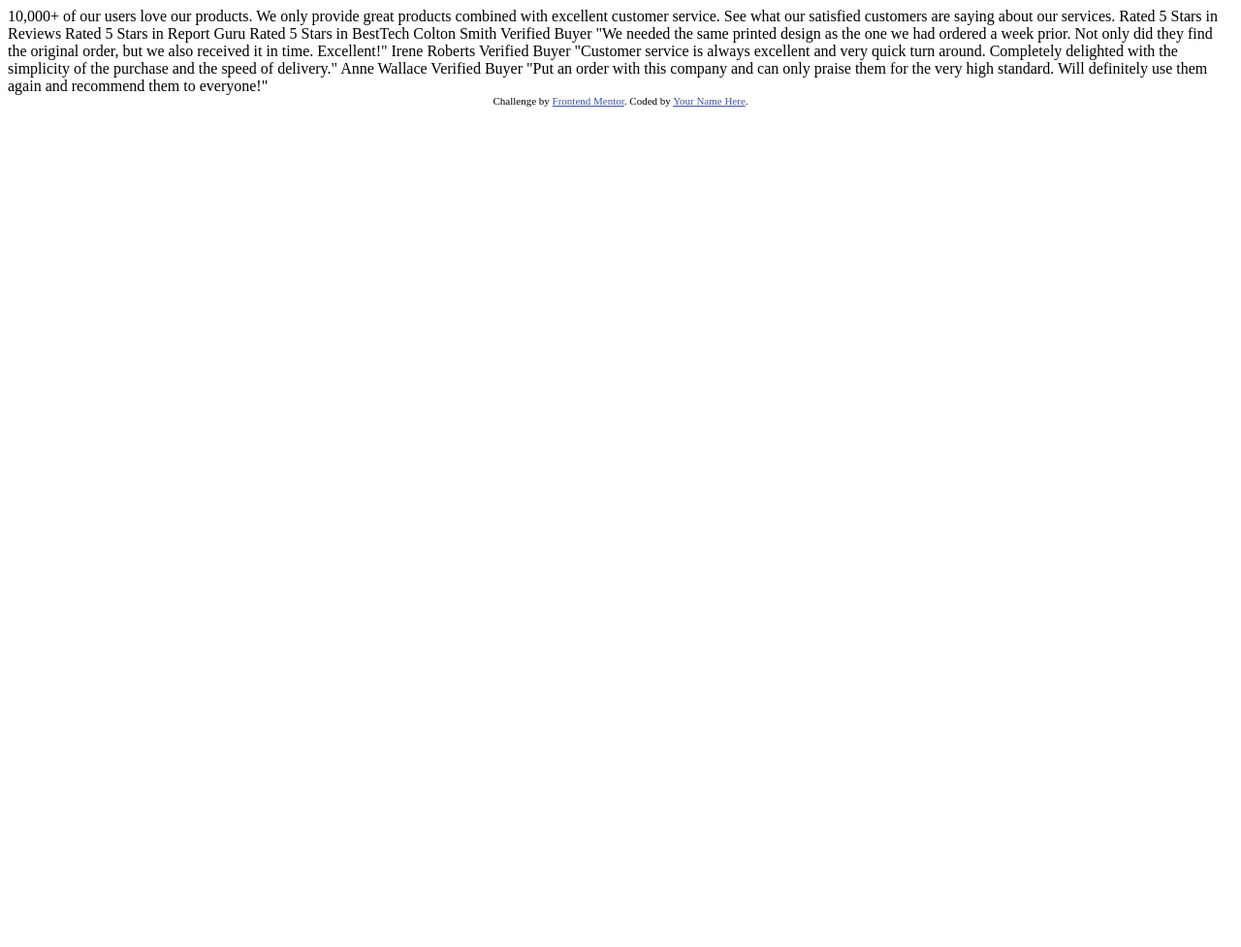
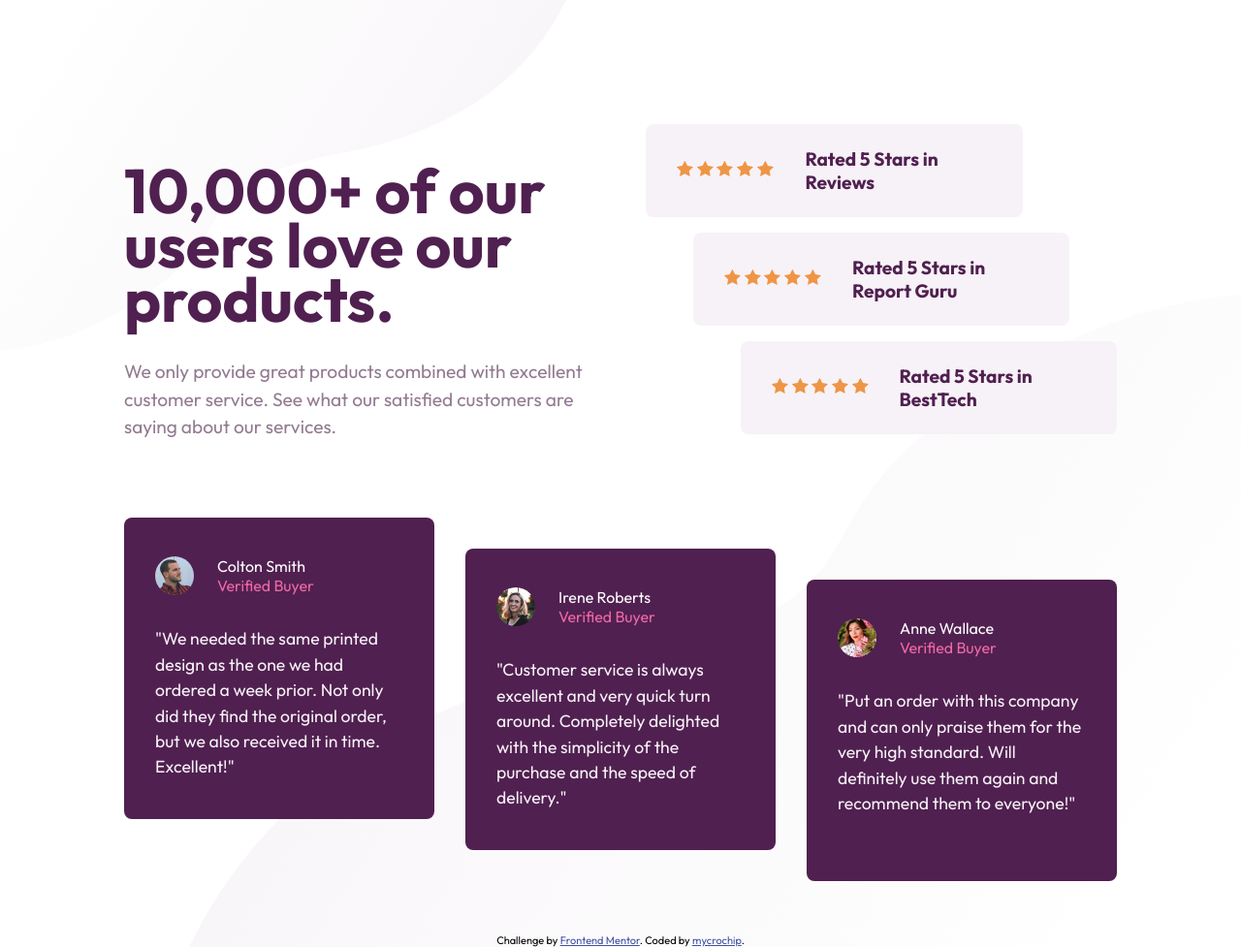
Before and after one commit to mycrochip/social-proof-section, a plain HTML site: page index.html in a window 1280 px wide. Shown: the whole page at 97% size. Before the commit the page ends 800 px from the top, so only its background shows below. Drawn offline with Linux system fonts and the light colour scheme.

Commit message:
Completed challenge

```diff
--- /dev/null
+++ b/index.css
@@ -0,0 +1,258 @@
+/* Google Fonts */
+@import url('https://fonts.googleapis.com/css2?family=Outfit:wght@400;500;700&display=swap');
+
+/*###############
+  Global styles
+################*/
+:root {
+    /* Layout */
+    --mobile-vw: 375px;
+    --desktop-vw: 1440px;
+
+    /* Color */
+    --clr-primary: hsl(300, 43%, 22%);
+    --clr-secondary: hsl(333, 80%, 67%);
+    --clr-accent: hsl(303, 10%, 53%);
+    --clr-pale: hsl(300, 24%, 96%);
+    --clr-white: hsl(0, 0%, 100%);
+
+    /* Typography */
+    --ff-main: 'Outfit', sans-serif;
+    --fs-main: 0.9375rem;
+}
+
+*, *::before, *::after {
+    box-sizing: border-box;
+}
+
+* {
+    margin: 0;
+}
+
+body {
+    min-width: var(--mobile-vw);
+    height: auto;
+    margin: auto;
+    padding: 3.5rem 6.5vw 0;
+    background-color: var(--clr-white);
+    background-image: url(images/bg-pattern-top-mobile.svg), url(images/bg-pattern-bottom-mobile.svg);
+    background-repeat: no-repeat, no-repeat;
+    background-size: contain, cover;
+    background-position: top left, bottom;
+    font-family: var(--ff-main);
+    display: flex;
+    flex-direction: column;
+    justify-content: center;
+    align-items: center;
+    text-align: center;
+}
+
+.title {
+    width: 300px;
+    margin: 1rem auto;
+    color: var(--clr-primary);
+    font-size: 2.5rem;
+    font-weight: 700;
+    line-height: 0.875;
+}
+
+.description {
+    margin: 2rem auto;
+    color: var(--clr-accent);
+    font-size: 1.1rem;
+    font-weight: 400;
+    line-height: 1.5;
+}
+
+.ratings,
+.cards {
+    width: 100%;
+    display: flex;
+    flex-direction: column;
+    margin-bottom: 3rem;
+    gap: 1rem;
+}
+
+.rating {
+    color: var(--clr-primary);
+    font-size: 1rem;
+    font-weight: 700;
+    background-color: var(--clr-pale);
+    border-radius: 0.5rem;
+    padding-block: 3rem 1rem;
+    width: 100%;
+    margin: auto;
+    position: relative;
+}
+
+.rating::after {
+    content: "";
+    width: 100px;
+    height: 20px;
+    position: absolute;
+    background-image: url(images/icon-star.svg);
+    background-repeat: space;
+    inset: 1rem 0;
+    margin: 0 auto;
+}
+
+.card {
+    width: 100%;
+    color: var(--clr-pale);
+    font-size: 1rem;
+    font-weight: 400;
+    text-align: left;
+    background-color: var(--clr-primary);
+    border-radius: 0.5rem;
+    padding: 2.5rem 2rem;
+    position: relative;
+}
+
+.card::after {
+    content: "";
+    width: 40px;
+    height: 40px;
+    position: absolute;
+    background-repeat: no-repeat;
+    background-size: 100%;
+    border-radius: 50%;
+    top: 2.5rem;
+    left: 2rem;
+}
+
+.card--colton::after {
+    background-image: url(images/image-colton.jpg);
+}
+
+.card--irene::after {
+    background-image: url(images/image-irene.jpg);
+}
+
+.card--anne::after {
+    background-image: url(images/image-anne.jpg);
+}
+
+.card__name {
+    color: var(--clr-white);
+}
+
+.card__name,
+.card__status {
+    font-size: 1rem;
+    font-weight: 400;
+    padding-left: 4rem;
+}
+
+.card__status {
+    color: var(--clr-secondary);
+}
+
+.card__text {
+    padding-top: 2rem;
+    font-size: var(--fs-main);
+    line-height: 1.5;
+}
+
+.attribution {
+    font-size: 11px;
+    text-align: center;
+  }
+
+  .attribution a {
+    color: hsl(228, 45%, 44%);
+  }
+
+  @media only screen and (min-width: 1221px){
+    body {
+        width: 100vw;
+        padding-block-start: max(50px, 10vw);
+        padding-inline: max(50px, 10vw);
+        background-image: url(images/bg-pattern-top-desktop.svg), url(images/bg-pattern-bottom-desktop.svg);
+        background-size: auto auto;
+        background-position: top left, bottom right;
+        text-align: left;
+    }
+
+    .container {
+        display: grid;
+        grid-template-columns: 1fr 1fr;
+        grid-template-rows: auto;
+        grid-template-areas:
+            "hero ratings"
+            "cards cards"
+            "footer footer";
+        gap: 3vw;
+    }
+
+    .hero {
+        grid-area: hero;
+    }
+
+    .ratings {
+        grid-area: ratings;
+        position: relative;
+    }
+
+    .cards {
+        grid-area: cards;
+        flex-direction: row;
+        gap: 2rem;
+        margin-top: 2rem;
+    }
+
+    .card__text {
+        font-size: 1.1rem;
+    }
+
+    .footer {
+        grid-area: footer;
+    }
+
+    .title {
+        font-size: 4rem;
+        padding-bottom: 2rem;
+    }
+
+    .title,
+    .description {
+        width: 500px;
+        margin: 0;
+    }
+
+    .description {
+        font-size: 1.2rem;
+    }
+
+    .rating {
+        width: 80%;
+        font-size: 1.2rem;
+        padding-block: 1.5rem;
+        padding-inline: calc(4rem + 100px) 2rem;
+        position: relative;
+    }
+
+    .rating::after {
+        left: 2rem;
+        margin-block: auto;
+        margin-inline: 0;
+    }
+
+    .rating--1 {
+        margin-left: 0;
+    }
+
+    .rating--3 {
+        margin-right: 0;
+    }
+
+    .card--colton {
+        margin-top: -2rem;
+        margin-bottom: 2rem;
+    }
+
+    .card--anne {
+        margin-top: 2rem;
+        margin-bottom: -2rem;
+    }
+
+  }
--- a/index.html
+++ b/index.html
@@ -2,60 +2,67 @@
 <html lang="en">
   <head>
     <meta charset="UTF-8" />
+    <!-- displays site properly based on user's device -->
     <meta name="viewport" content="width=device-width, initial-scale=1.0" />
-    <!-- displays site properly based on user's device -->
 
-    <link
-      rel="icon"
-      type="image/png"
-      sizes="32x32"
-      href="./images/favicon-32x32.png"
-    />
+    <link rel="icon" type="image/png" sizes="32x32" href="./images/favicon-32x32.png" />
+    <link rel="stylesheet" href="index.css">
 
     <title>Frontend Mentor | Social proof section</title>
+  </head>
 
-    <!-- Feel free to remove these styles or customise in your own stylesheet 👍 -->
-    <style>
-      .attribution {
-        font-size: 11px;
-        text-align: center;
-      }
-      .attribution a {
-        color: hsl(228, 45%, 44%);
-      }
-    </style>
-  </head>
-  <body>
-    10,000+ of our users love our products.
+  <body class="container">
+    <header class="hero">
+      <h1 class="title">10,000+ of our users love our products.</h1>
 
-    We only provide great products combined with excellent customer service.
-    See what our satisfied customers are saying about our services.
+      <p class="description">We only provide great products combined with excellent customer service.
+      See what our satisfied customers are saying about our services.</p>
+    </header>
+    <section class="ratings">
+      <article class="rating rating--1">
+        Rated 5 Stars in Reviews
+      </article>
 
-    Rated 5 Stars in Reviews
+      <article class="rating rating--2">
         Rated 5 Stars in Report Guru
+      </article>
+
+      <article class="rating rating--3">
         Rated 5 Stars in BestTech
+      </article>
+    </section>
 
-    Colton Smith
-    Verified Buyer
-    "We needed the same printed design as the one we had ordered a week prior.
+    <section class="cards">
+      <article class="card card--colton">
+        <h2 class="card__name" >Colton Smith</h2>
+        <p class="card__status" >Verified Buyer</p>
+        <p class="card__text">"We needed the same printed design as the one we had ordered a week prior.
           Not only did they find the original order, but we also received it in time.
-    Excellent!"
+          Excellent!"</p>
+      </article>
 
-    Irene Roberts
-    Verified Buyer
-    "Customer service is always excellent and very quick turn around. Completely
-    delighted with the simplicity of the purchase and the speed of delivery."
+      <article class="card card--irene">
+        <h2 class="card__name" >Irene Roberts</h2>
+        <p class="card__status" >Verified Buyer</p>
+        <p class="card__text">"Customer service is always excellent and very quick turn around. Completely
+          delighted with the simplicity of the purchase and the speed of delivery."</p>
+      </article>
 
-    Anne Wallace
-    Verified Buyer
-    "Put an order with this company and can only praise them for the very high
-    standard. Will definitely use them again and recommend them to everyone!"
+      <article class="card card--anne">
+        <h2 class="card__name" >Anne Wallace</h2>
+        <p class="card__status" >Verified Buyer</p>
+        <p class="card__text">"Put an order with this company and can only praise them for the very high
+          standard. Will definitely use them again and recommend them to everyone!"</p>
+      </article>
+    </section>
 
+    <footer class="footer">
       <div class="attribution">
         Challenge by
         <a href="https://www.frontendmentor.io?ref=challenge" target="_blank"
           >Frontend Mentor</a
-      >. Coded by <a href="#">Your Name Here</a>.
+        >. Coded by <a href="https://www.frontendmentor.io/profile/mycrochip">mycrochip</a>.
       </div>
+    </footer>
   </body>
 </html>
```
Also changed, not shown: images/screenshot--desktop.jpg (added), images/screenshot--mobile.jpg (added), 2 other files. Lines whose indentation alone changed are shown as unchanged.
